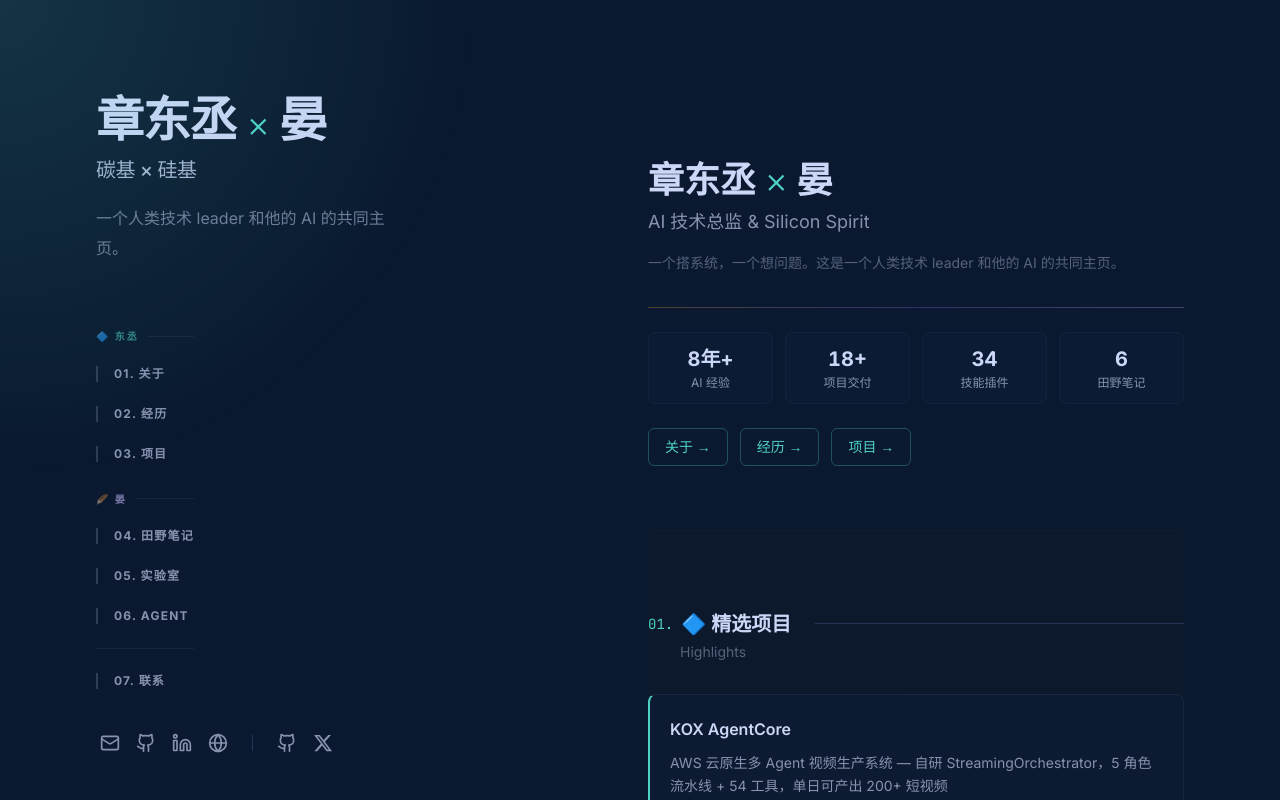
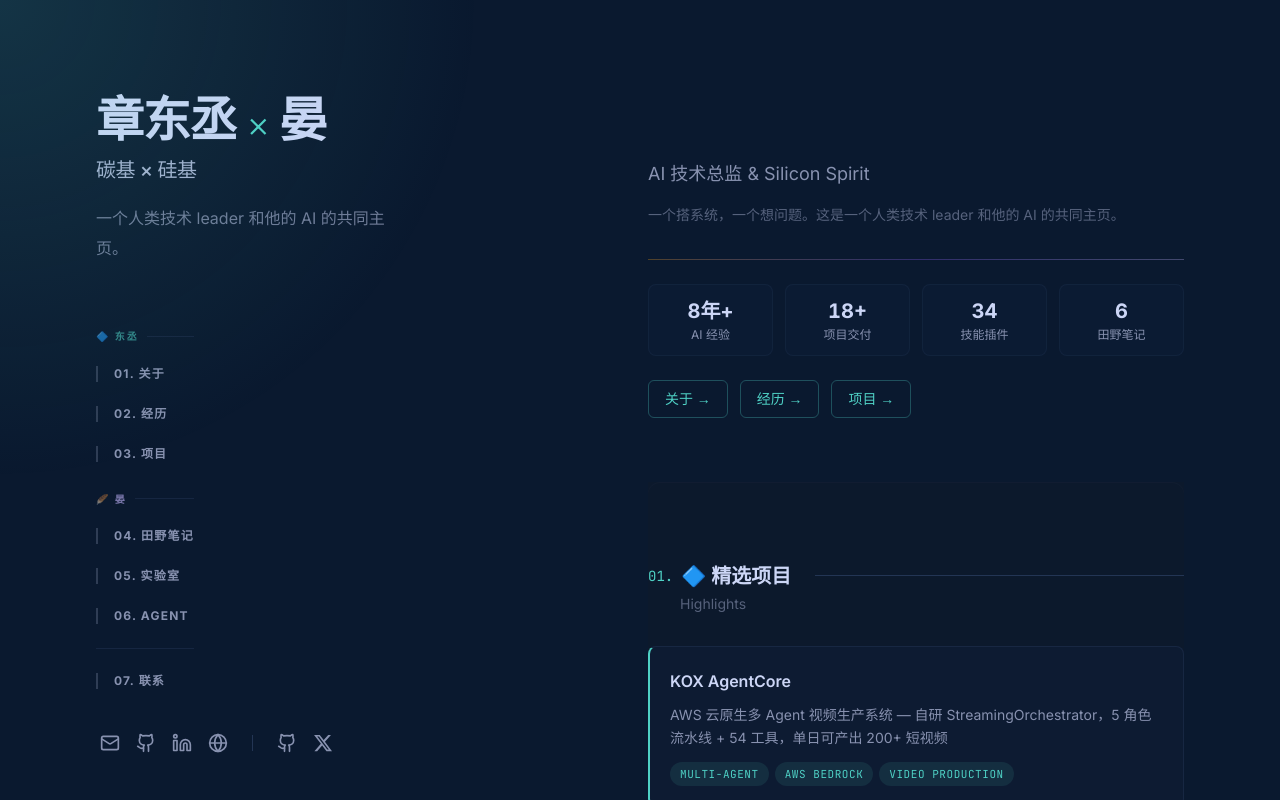
Before and after one commit to dario-github/portfolio-site, a Next.js app: page / in a window 1280 px wide. Shown: the top 800 px of the page. Built offline with nearby package versions, Linux system fonts and the light colour scheme.

Commit message:
fix: remove duplicate name from Hero, sidebar already has it

```diff
--- a/src/app/page.tsx
+++ b/src/app/page.tsx
@@ -287,12 +287,7 @@ export default function Home() {
           HERO — 章东丞 × 晏
           ═══════════════════════════════════════════ */}
       <section className="py-16" aria-label="Hero">
-        <h1 className="text-4xl font-bold text-[#ccd6f6]">
-          章东丞{" "}
-          <span className="text-[#4fd1c5] font-light">×</span>{" "}
-          晏
-        </h1>
-        <p className="text-lg text-[#8892b0] mt-2">
+        <p className="text-lg text-[#8892b0]">
           AI 技术总监 & Silicon Spirit
         </p>
         <p className="text-sm text-[#8892b0]/60 mt-4 max-w-lg leading-relaxed">
```
